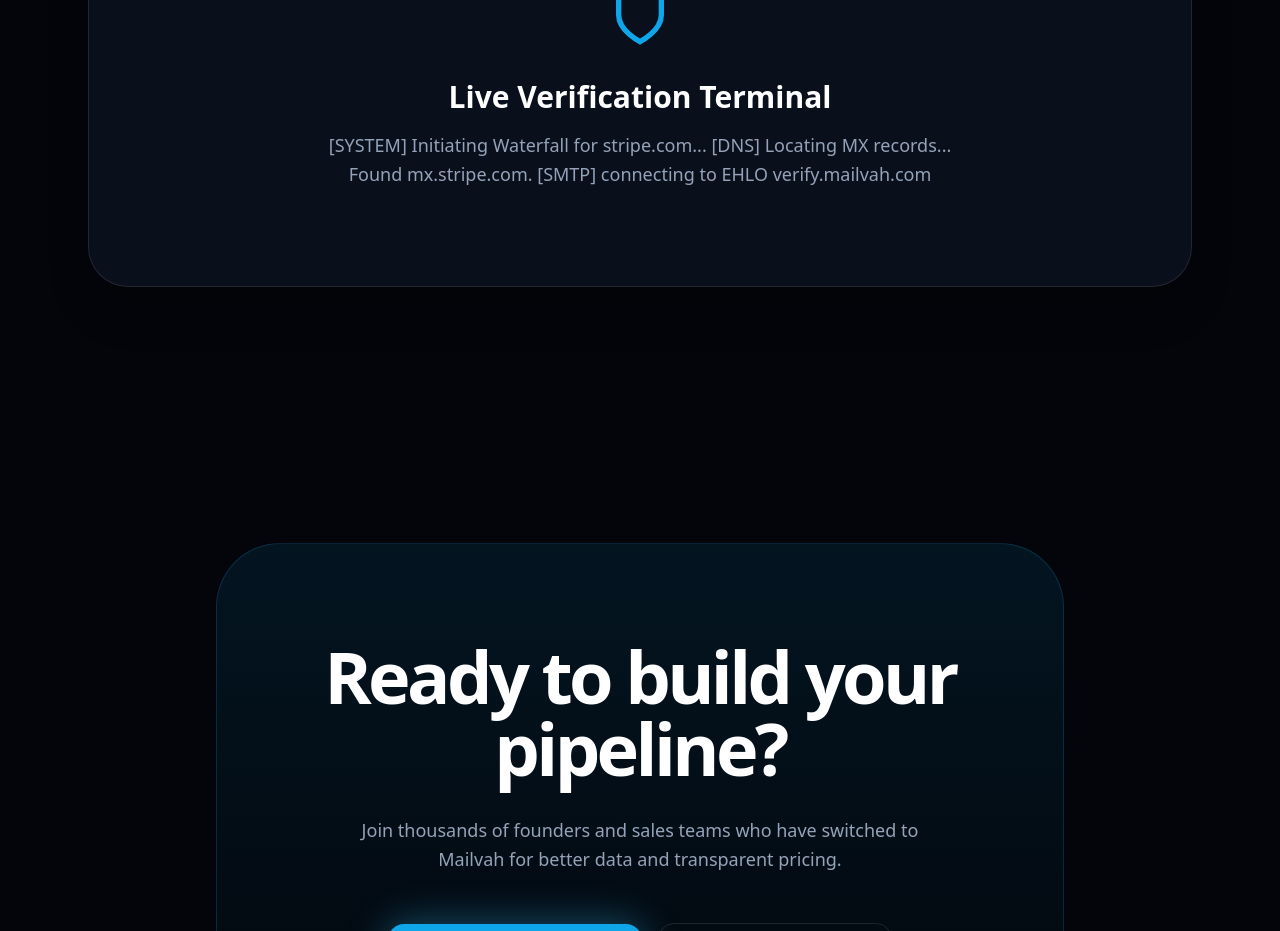
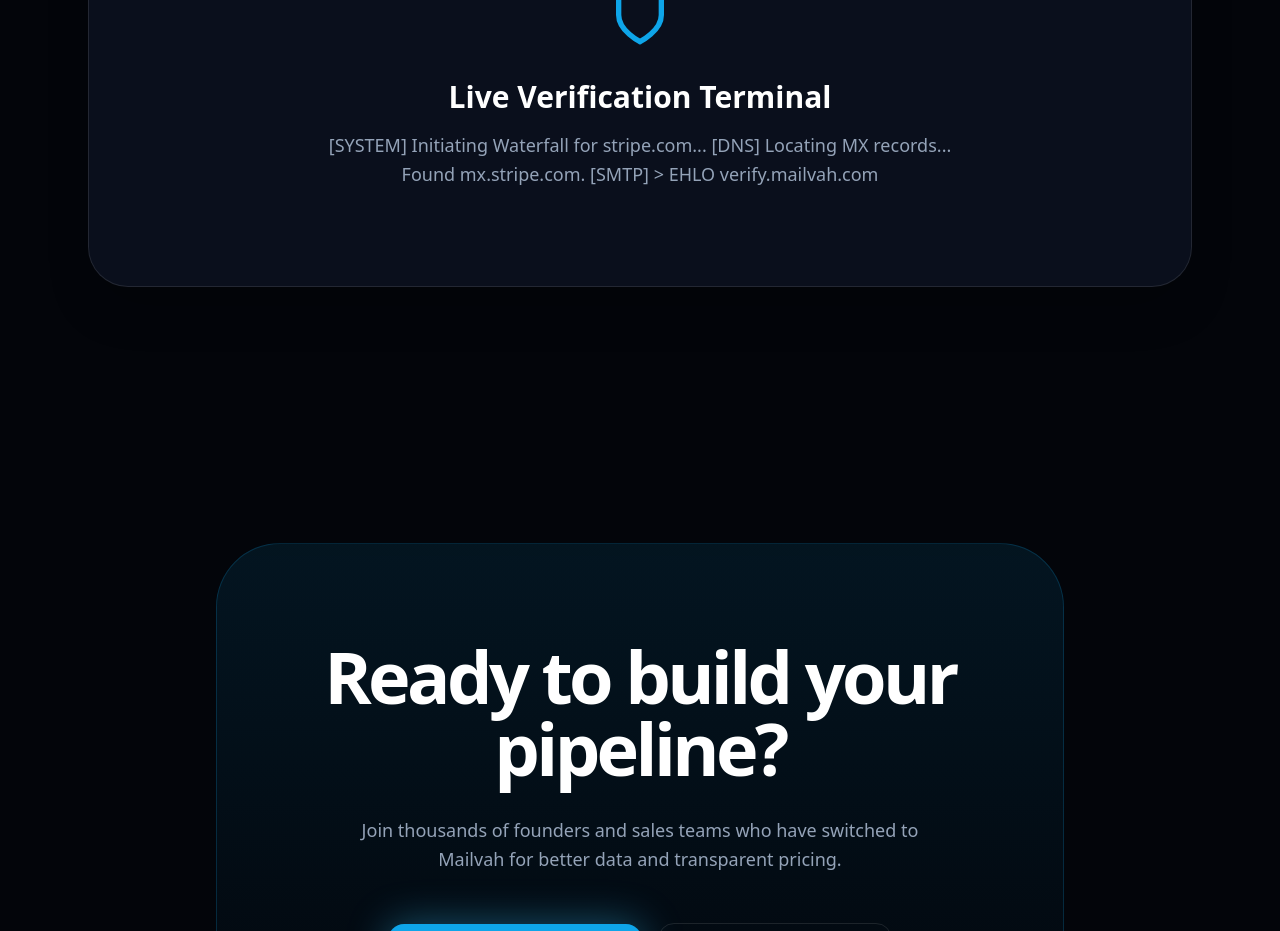
Before and after one commit to donmican4sure/mailvah-frontend, a Next.js app: page / in a window 1280 px wide. Shown: the part 2300-3231 px from the top of the page. Built offline with nearby package versions, Linux system fonts and the light colour scheme.

Commit message:
Update page.jsx

```diff
--- a/src/app/page.jsx
+++ b/src/app/page.jsx
@@ -1,5 +1,5 @@
 'use client';
-import React, { useState, useEffect } from 'react';
+import React, { useState } from 'react';
 import { motion, AnimatePresence } from 'framer-motion';
 import { Shield, Radar, Server, ChevronRight, CheckCircle2, Lock, TrendingDown, Cpu, Zap, Mail, Layout, ShieldCheck, Database, Activity } from 'lucide-react';
 import Link from 'next/link';
@@ -177,7 +177,7 @@ export default function PremiumHomePage() {
                     <div className="max-w-2xl mx-auto">
                        <Shield className="w-16 h-16 text-sky-500 mx-auto mb-8" />
                        <h3 className="text-3xl font-black text-white mb-4">Live Verification Terminal</h3>
-                       <p className="text-slate-400 text-lg leading-relaxed">[SYSTEM] Initiating Waterfall for stripe.com... [DNS] Locating MX records... Found mx.stripe.com. [SMTP] connecting to EHLO verify.mailvah.com</p>
+                       <p className="text-slate-400 text-lg leading-relaxed">[SYSTEM] Initiating Waterfall for stripe.com... [DNS] Locating MX records... Found mx.stripe.com. [SMTP] &gt; EHLO verify.mailvah.com</p>
                     </div>
                   )}
                   {activeTab === 2 && (
```
